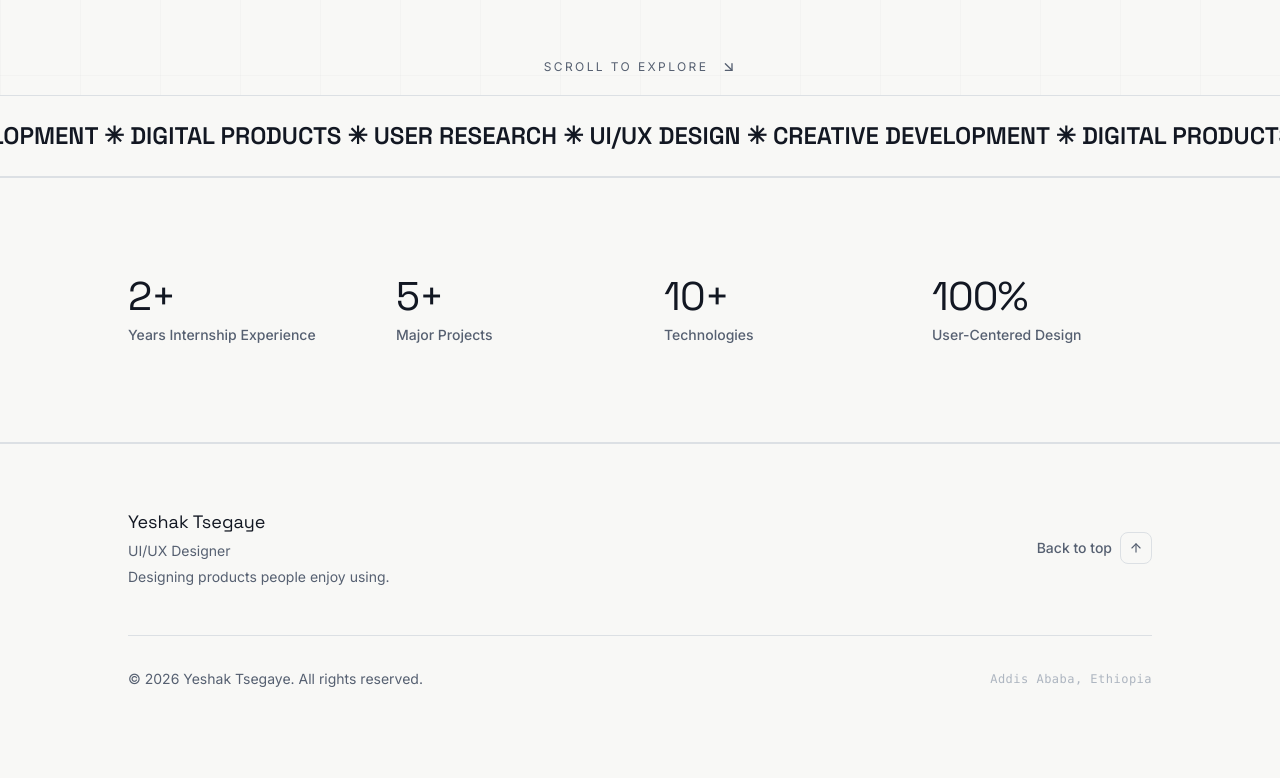
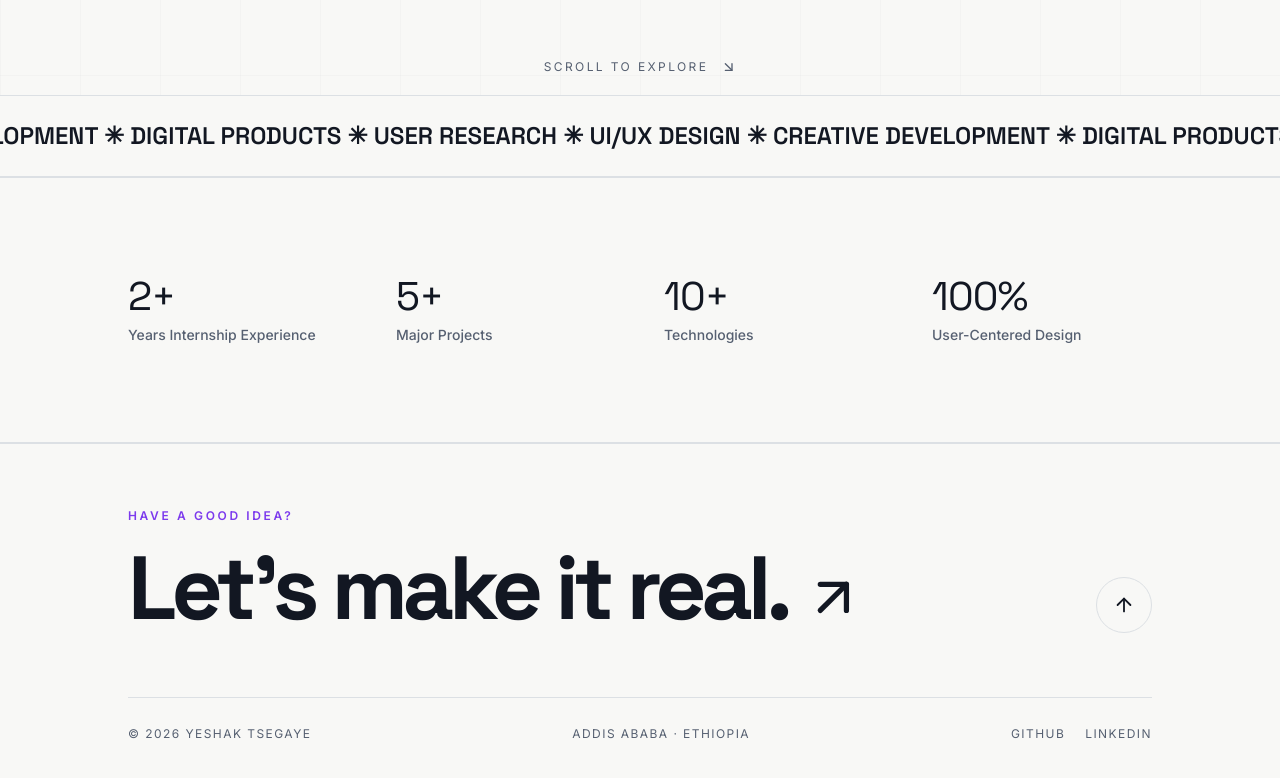
Before and after one commit to Isaac-56/yeshak_portfolio, a React (Vite) app: page / in a window 1280 px wide. Shown: the part 805-1583 px from the top of the page. Before the commit the page ends 1559 px from the top, so only its background shows below. Built offline with nearby package versions, Linux system fonts and the light colour scheme.

Commit message:
Redesign Footer.tsx with consistent premium visual language

```diff
--- a/src/components/Footer.tsx
+++ b/src/components/Footer.tsx
@@ -1,42 +1,11 @@
-import { ArrowUp } from 'lucide-react';
-
-export default function Footer() {
-  return (
-    <footer className="py-16 section-padding border-t border-border">
-      <div className="max-w-[1400px] mx-auto">
-        <div className="flex flex-col md:flex-row items-start md:items-center justify-between gap-8">
-          <div>
-            <div className="font-display font-700 text-lg text-primary mb-1">
-              Yeshak Tsegaye
-            </div>
-            <div className="text-body-sm text-secondary">
-              UI/UX Designer
-            </div>
-            <div className="text-body-sm text-secondary mt-1">
-              Designing products people enjoy using.
-            </div>
-          </div>
-
-          <button
-            onClick={() => window.scrollTo({ top: 0, behavior: 'smooth' })}
-            className="inline-flex items-center gap-2 text-body-sm font-medium text-secondary hover:text-primary transition-colors group"
-          >
-            Back to top
-            <div className="w-8 h-8 rounded-lg border border-border flex items-center justify-center group-hover:border-primary group-hover:bg-primary group-hover:text-white transition-all">
-              <ArrowUp size={14} />
-            </div>
-          </button>
-        </div>
-
-        <div className="mt-12 pt-8 border-t border-border-light flex flex-col sm:flex-row items-center justify-between gap-4">
-          <div className="text-body-sm text-secondary">
-            &copy; {new Date().getFullYear()} Yeshak Tsegaye. All rights reserved.
-          </div>
-          <div className="flex items-center gap-6">
-            <span className="text-label text-secondary/50 font-mono">Addis Ababa, Ethiopia</span>
-          </div>
-        </div>
-      </div>
-    </footer>
-  );
-}
+import { ArrowUpRight, ArrowUp } from 'lucide-react';
+import { Link } from 'react-router-dom';
+export default function Footer(){return <footer className="border-t border-border section-padding py-16">
+ <div className="max-w-[1400px] mx-auto">
+  <div className="flex flex-col lg:flex-row justify-between gap-12 items-start lg:items-end pb-16">
+   <div><p className="text-xs uppercase tracking-[.22em] text-accent font-semibold mb-5">Have a good idea?</p><Link to="/contact" className="font-display text-primary text-[clamp(2.5rem,7vw,6.5rem)] tracking-[-.06em] font-bold leading-none hover:text-accent transition-colors">Let's make it real. <ArrowUpRight className="inline w-[.7em] h-[.7em]"/></Link></div>
+   <button aria-label="Back to top" onClick={()=>window.scrollTo({top:0,behavior:'smooth'})} className="border border-border rounded-full p-4 text-primary hover:text-accent hover:border-accent transition-colors"><ArrowUp size={22}/></button>
+  </div>
+  <div className="border-t border-border pt-7 flex flex-wrap justify-between gap-4 items-center text-xs uppercase tracking-[.12em] text-secondary"><span>© {new Date().getFullYear()} Yeshak Tsegaye</span><span>Addis Ababa · Ethiopia</span><div className="flex gap-5"><a href="https://github.com/Isaac-56" target="_blank" rel="noreferrer" className="hover:text-accent">GitHub</a><a href="https://www.linkedin.com/in/yeshak-tsegaye-899493384/" target="_blank" rel="noreferrer" className="hover:text-accent">LinkedIn</a></div></div>
+ </div>
+ </footer>}
```
